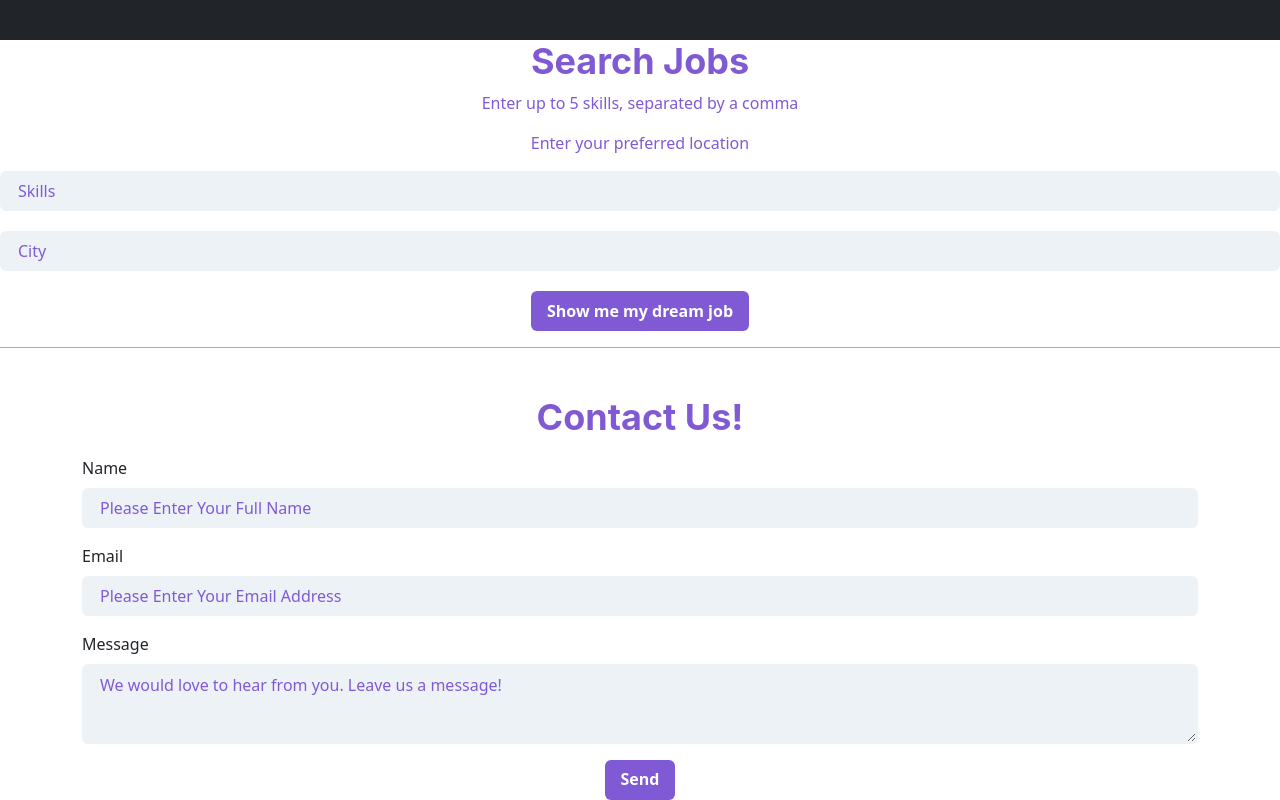
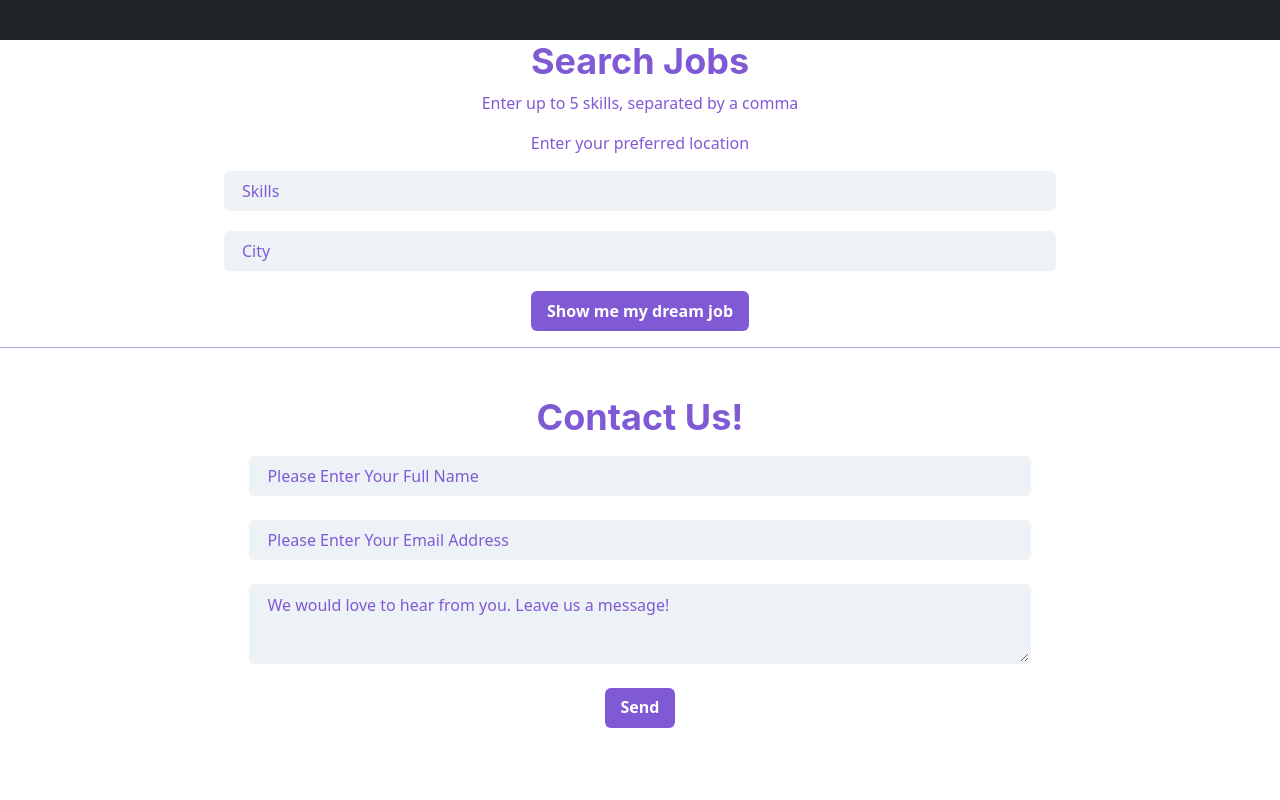
Before and after one commit to ngalvin1991/skillmatch, a React (Create React App) app: page / in a window 1280 px wide. Shown: the part 806-1606 px from the top of the page. After the commit the page ends 1534 px from the top, so only its background shows below. Built offline with nearby package versions, Linux system fonts and the light colour scheme.

Commit message:
adjusted size on input fields, removed field labels, formatted document

```diff
--- a/src/Components/Contact/Contact.js
+++ b/src/Components/Contact/Contact.js
@@ -1,4 +1,4 @@
-import { ChakraProvider, Heading, Input, Button, FormControl, FormLabel, Textarea, Divider } from "@chakra-ui/react";
+import { ChakraProvider, VStack, Heading, Input, Button, FormControl, FormLabel, Textarea, Divider } from "@chakra-ui/react";
 import { Formik, Form } from "formik";
 import React from "react";
 
@@ -34,51 +34,60 @@ const Contact = () => {
                         alert(JSON.stringify(values, null, 2));
                     }}>
                     <Form onSubmit={onSubmit}>
-                        <FormControl>
+                        <VStack>
+                            <FormControl isRequired>
                                 <div className="mb-3">
-                                <FormLabel className="form-label" htmlFor="name">
+                                    {/* <FormLabel className="form-label" htmlFor="name">
                                     Name
-                                </FormLabel>
+                                </FormLabel> */}
                                     <Input
                                         type="text"
                                         id="name"
-                                    isrequired
+
                                         variant="filled"
+                                        width="70%"
+                                        focusBorderColor='pink.400'
                                         placeholder="Please Enter Your Full Name"
                                         _placeholder={{ opacity: 1, color: 'purple.500' }}
                                     />
                                 </div>
                             </FormControl>
+                            <FormControl isRequired>
                                 <div className="mb-3">
-                            <FormLabel className="form-label" htmlFor="email">
+                                    {/* <FormLabel className="form-label" htmlFor="email">
                                     Email
-                            </FormLabel>
+                                </FormLabel> */}
                                     <Input
                                         type="email"
                                         id="email"
-                                isrequired
                                         variant="filled"
+                                        width="70%"
+                                        focusBorderColor='pink.400'
                                         placeholder="Please Enter Your Email Address"
                                         _placeholder={{ opacity: 1, color: 'purple.500' }}
                                     />
                                 </div>
-
+                            </FormControl>
+                            <FormControl>
                                 <div className="mb-3">
-                            <FormLabel className="form-label" htmlFor="message">
+                                    {/* <FormLabel className="form-label" htmlFor="message">
                                     Message
-                            </FormLabel>
+                                </FormLabel> */}
                                     <Textarea
                                         id="message"
                                         variant="filled"
+                                        width="70%"
+                                        focusBorderColor='pink.400'
                                         placeholder="We would love to hear from you. Leave us a message!"
                                         _placeholder={{ size: "lg", opacity: 1, color: 'purple.500' }}
                                     />
                                 </div>
+                            </FormControl>
 
                             <Button colorScheme="purple" type="submit">
                                 {formStatus}
                             </Button>
-
+                        </VStack>
                     </Form>
                 </Formik>
             </div>
--- a/src/Components/JobForm/JobForm.js
+++ b/src/Components/JobForm/JobForm.js
@@ -24,24 +24,25 @@ function JobForm() {
           {({ handleSubmit }) => (
             <Form onSubmit={handleSubmit}>
               <VStack spacing="20px">
-                <FormControl>
+                <FormControl isRequired variant="floating">
                   <Field as={Input}
                     id="skills"
                     name="skills"
                     type="text"
                     variant="filled"
-                    isRequired
+                    width="65%"
+                    focusBorderColor='pink.400'
                     placeholder="Skills"
                     _placeholder={{ opacity: 1, color: 'purple.500' }} />
                 </FormControl>
-                <FormControl>
+                <FormControl isRequired>
                   <Field as={Input}
                     id="city"
                     name="city"
                     type="text"
                     variant="filled"
-                    isRequired
-                    focusBorderColor='purple'
+                    width="65%"
+                    focusBorderColor='pink.400'
                     placeholder="City"
                     _placeholder={{ opacity: 1, color: 'purple.500' }} />
                 </FormControl>
```
Lines whose indentation alone changed are shown as unchanged.
